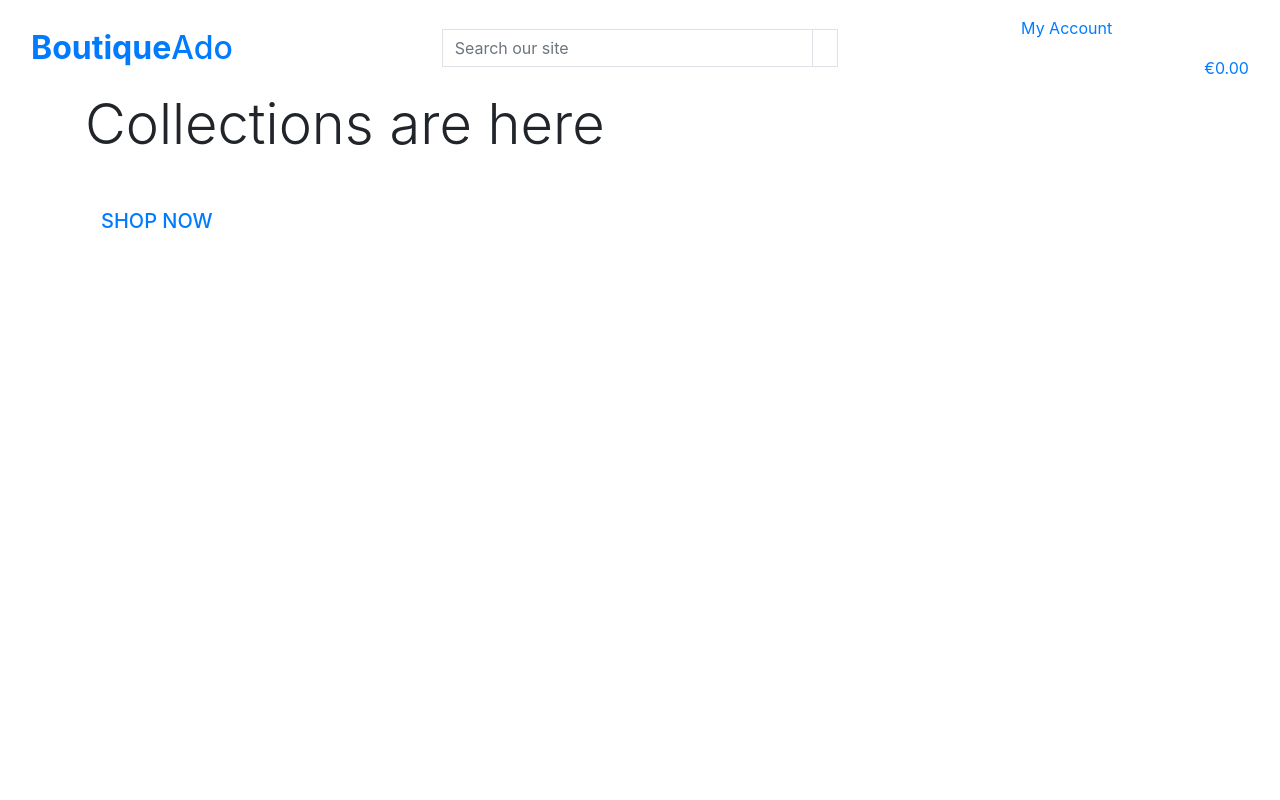
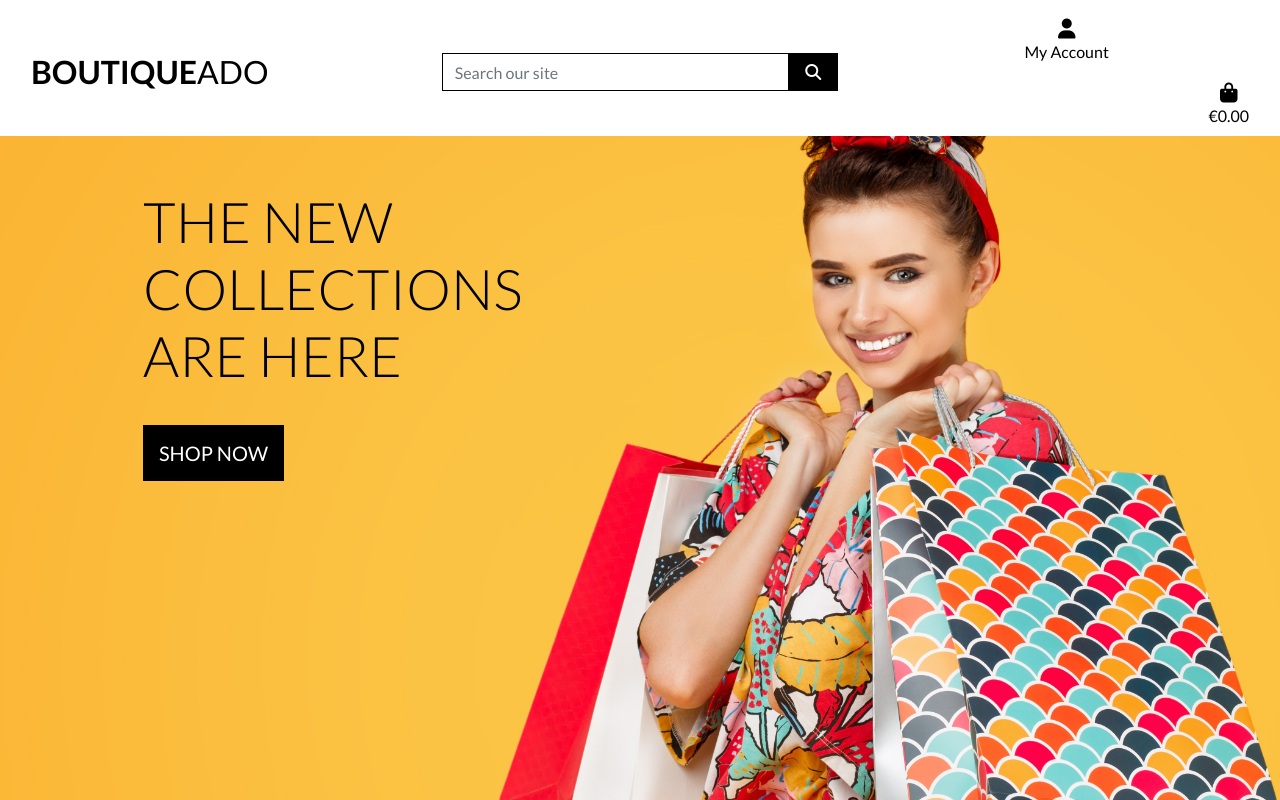
Before and after one commit to LisaHackett97/boutique_ado_v1, a Django app: page / in a window 1280 px wide. Run offline with Django 3.2, Linux system fonts and the light colour scheme; some libraries are stand-ins or nearby versions.

Commit message:
Complete page page header and css

```diff
--- a/boutique_ado/settings.py
+++ b/boutique_ado/settings.py
@@ -148,6 +148,10 @@
 # https://docs.djangoproject.com/en/3.2/howto/static-files/
 
 STATIC_URL = '/static/'
+STATICFILES_DIRS = (os.path.join(BASE_DIR, 'static'),)
+
+MEDIA_URL = '/media/'
+MEDIA_ROOT = os.path.join(BASE_DIR, 'media')
 
 # Default primary key field type
 # https://docs.djangoproject.com/en/3.2/ref/settings/#default-auto-field
--- a/boutique_ado/urls.py
+++ b/boutique_ado/urls.py
@@ -15,9 +15,11 @@
 """
 from django.contrib import admin
 from django.urls import path, include
+from django.conf import settings
+from django.conf.urls.static import static
 
 urlpatterns = [
     path('admin/', admin.site.urls),
     path('accounts/', include('allauth.urls')),
     path('', include('home.urls')),
-]
+] + static(settings.MEDIA_URL, document_root=settings.MEDIA_ROOT)
--- a/templates/base.html
+++ b/templates/base.html
@@ -22,9 +22,15 @@
   {% block corecss %}
   <link rel="stylesheet" href="https://stackpath.bootstrapcdn.com/bootstrap/4.4.1/css/bootstrap.min.css"
     integrity="sha384-Vkoo8x4CGsO3+Hhxv8T/Q5PaXtkKtu6ug5TOeNV6gBiFeWPGFN9MuhOf23Q9Ifjh" crossorigin="anonymous">
+  <link rel="preconnect" href="https://fonts.googleapis.com">
+  <link rel="preconnect" href="https://fonts.gstatic.com" crossorigin>
+  <link href="https://fonts.googleapis.com/css2?family=Lato:ital,wght@0,300;0,400;0,700;0,900;1,400&display=swap"
+    rel="stylesheet">
+    <link rel="stylesheet" href="{% static 'css/base.css' %}">
   {% endblock %}
 
   {% block corejs %}
+  <script src="https://kit.fontawesome.com/d0b42e573b.js" crossorigin="anonymous"></script>
   <script src="https://code.jquery.com/jquery-3.6.0.min.js"
     integrity="sha256-/xUj+3OJU5yExlq6GSYGSHk7tPXikynS7ogEvDej/m4=" crossorigin="anonymous"></script>
   <script src="https://cdn.jsdelivr.net/npm/popper.js@1.16.0/dist/umd/popper.min.js"
@@ -33,6 +39,7 @@
   <script src="https://stackpath.bootstrapcdn.com/bootstrap/4.4.1/js/bootstrap.min.js"
     integrity="sha384-wfSDF2E50Y2D1uUdj0O3uMBJnjuUD4Ih7YwaYd1iqfktj0Uod8GCExl3Og8ifwB6"
     crossorigin="anonymous"></script>
+
   {% endblock %}
 
 
```
